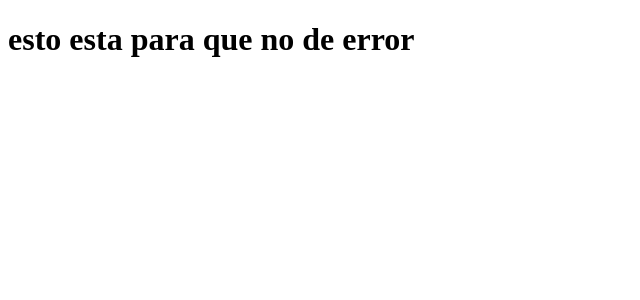
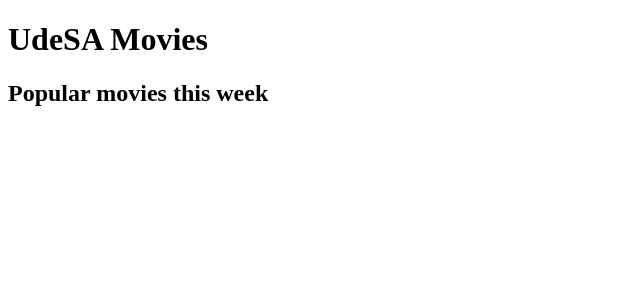
Before and after one commit to Agustina-Cavallaro/ProyectoIntegrador3, a React (Create React App) app in the folder proyectointegrador3/: page / in a window 1280 px wide. Shown: the top 300 px of the page, without its empty margins (0-640 px from the left). Built offline with nearby package versions, Linux system fonts and the light colour scheme.

Commit message:
cree screen Home y instale react router dom para crear la ruta

```diff
--- a/proyectointegrador3/package.json
+++ b/proyectointegrador3/package.json
@@ -9,6 +9,7 @@
     "@testing-library/user-event": "^13.5.0",
     "react": "^19.1.1",
     "react-dom": "^19.1.1",
+    "react-router-dom": "^5.3.4",
     "react-scripts": "5.0.1",
     "web-vitals": "^2.1.4"
   },
--- a/proyectointegrador3/src/App.js
+++ b/proyectointegrador3/src/App.js
@@ -1,6 +1,13 @@
+import React from "react";
+import { Switch } from "react-router-dom/cjs/react-router-dom.min";
+import { Route } from "react-router-dom/cjs/react-router-dom";
+import Home from "./screens/Home/Home";
+
 function App() {
   return (
-    <h1>esto esta para que no de error</h1>
+    <Switch>
+      <Route path="/" exact= {true} component={Home}/>
+    </Switch>
   );
 }
 
--- a/proyectointegrador3/src/index.js
+++ b/proyectointegrador3/src/index.js
@@ -1,8 +1,11 @@
 import React from 'react';
 import ReactDOM from 'react-dom/client';
 import App from './App';
+import {BrowserRouter, Link, Route, Switch} from 'react-router-dom'
 
 const root = ReactDOM.createRoot(document.getElementById('root'));
 root.render(
-    <App />
+    <BrowserRouter>
+        <App />
+    </BrowserRouter>
 );
--- /dev/null
+++ b/proyectointegrador3/src/screens/Home/Home.js
@@ -0,0 +1,15 @@
+import React from "react";
+
+function Home(){
+    return(
+        <React.Fragment>
+            <div className="container">
+                <h1>UdeSA Movies</h1>
+                {/* header/navbar */}
+                <h2 className="alert alert-primary">Popular movies this week</h2>
+            </div>
+        </React.Fragment>
+    )
+}
+
+export default Home
```
Also changed, not shown: 1 other file (tests, documents, lock files or other folders).
